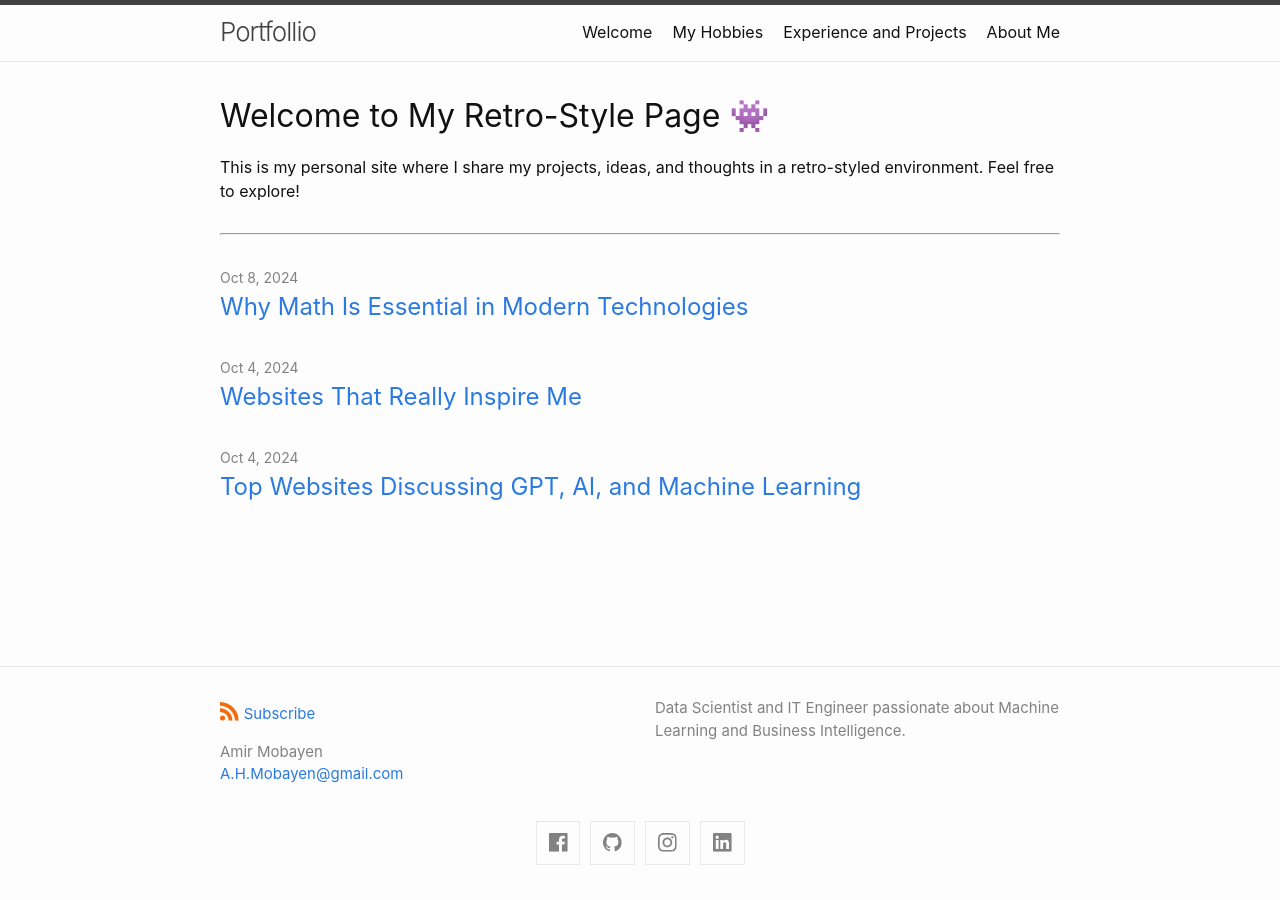
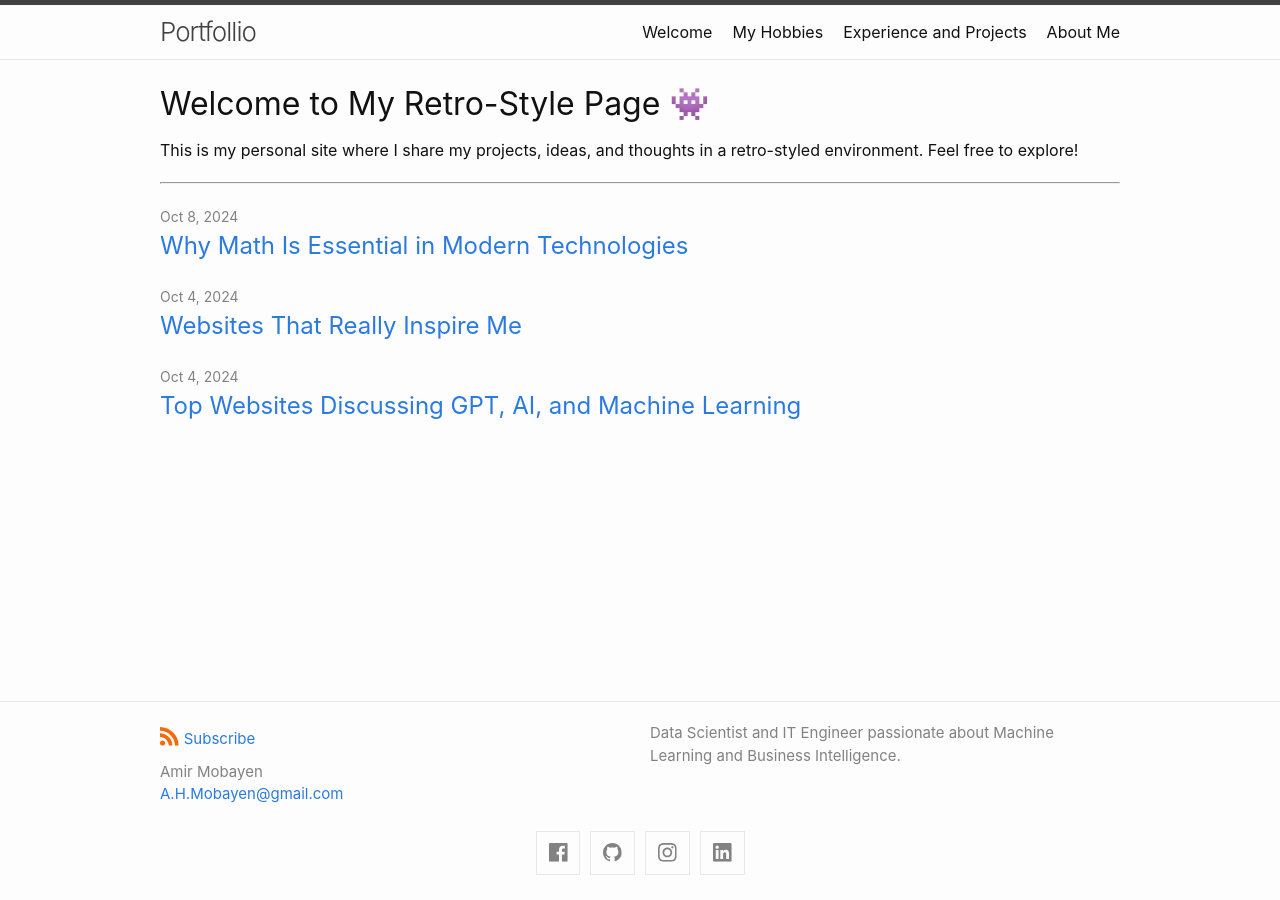
Before and after one commit to ahmobayen/ahmobayen.github.io, a Jekyll site: the page built from index.md, in a window 1280 px wide. Built offline with Jekyll 4.4.1, drawn with Linux system fonts in a browser that asks for light colours.

Commit message:
update layout to have wider screen

```diff
--- a/_sass/minima/initialize.scss
+++ b/_sass/minima/initialize.scss
@@ -9,15 +9,15 @@ $base-font-weight: 400 !default;
 $small-font-size:  $base-font-size * 0.875 !default;
 $base-line-height: 1.5 !default;
 
-$spacing-unit:     30px !default;
+$spacing-unit:     20px !default;
 
 $table-text-align: left !default;
 
 // Width of the content area
-$content-width:    900px !default;
+$content-width:    1000px !default;
 
 $on-palm:          600px !default;
-$on-laptop:        900px !default;
+$on-laptop:        1000px !default;
 
 $on-medium:        $on-palm !default;
 $on-large:         $on-laptop !default;
```
